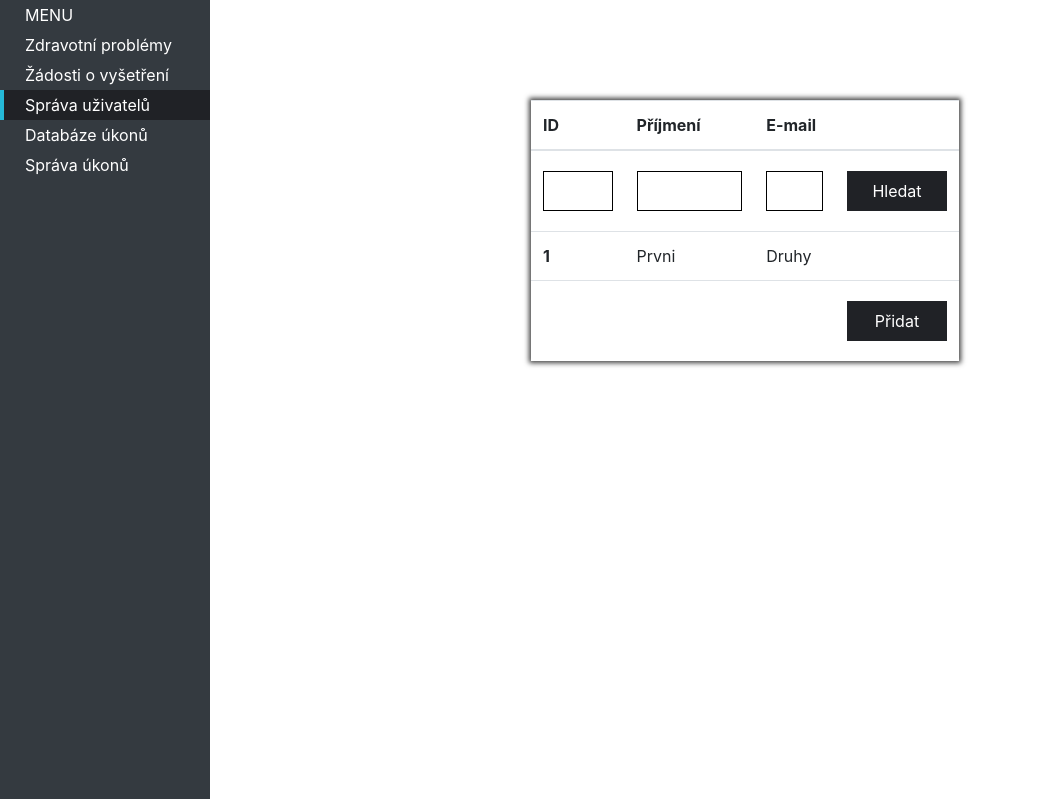
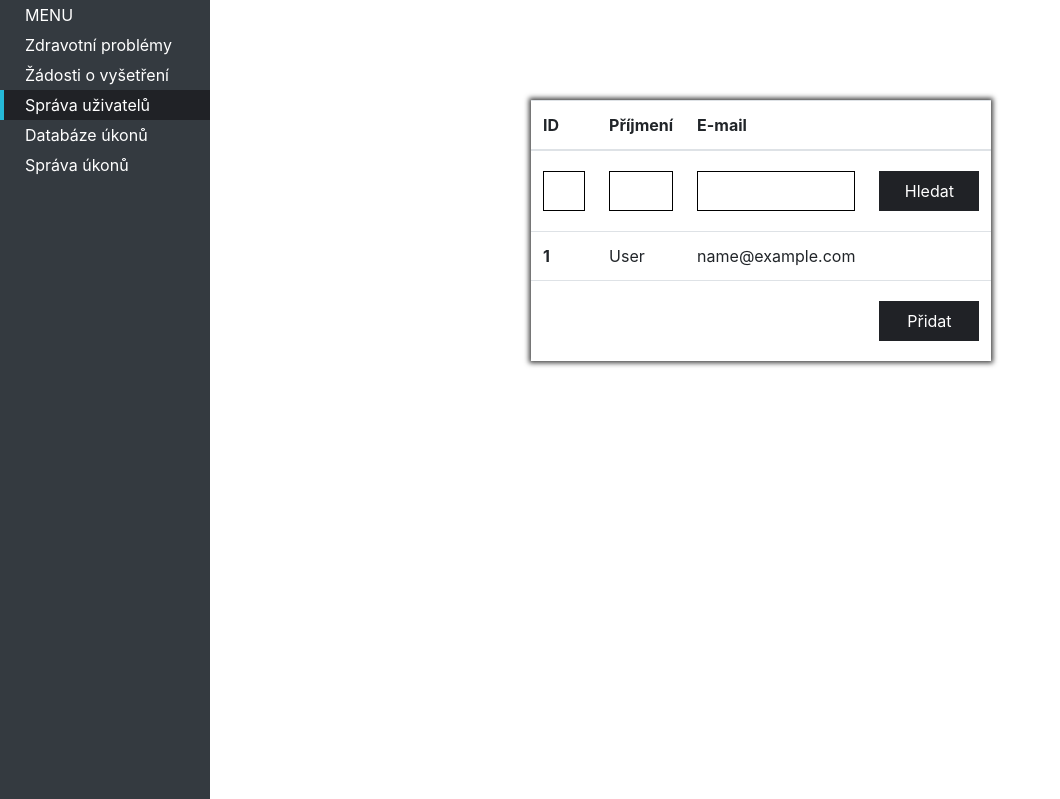
Before and after one commit to mimotej/IIS, a Flask app: page /manage_users in a window 1280 px wide. Shown: the part 70-869 px from the top of the page, without its empty margins (0-1060 px from the left). Run offline with Flask 2, Linux system fonts and the light colour scheme; tables that the repository leaves empty hold one stand-in row (values such as "Sample post").

Commit message:
complete admin

```diff
--- a/app/app.py
+++ b/app/app.py
@@ -19,9 +19,9 @@ def index():
 def login():
     '''Process data for login'''
     if( request.method == "POST" ):
-        if( 'user_id' in session ):
+            '''if( 'user_id' in session ): PROC TO TU JE?
             logger.debug("You are logged in")
-        else:
+            else:'''
             user = User.query.filter_by(email=request.form['email']).first()
             if user:
                 if bcrypt.check_password_hash(user.password, request.form['password']):
@@ -46,6 +46,9 @@ def sign_up():
     else:
         data['password']=bcrypt.generate_password_hash(data['password'])
         new_user = User(**data)
+        new_user.isAdmin = False
+        new_user.isDoctor = False
+        new_user.isInsurance = False
         db.session.add(new_user)
         db.session.commit()
         logger.debug("New user registered")
@@ -53,12 +56,14 @@ def sign_up():
 
 @app.route('/user')
 def user():
-    return render_template('user.html')
+    user = User.query.filter_by(_id=session['user_id']).first()
+    return render_template('user.html',name = user.name,surname = user.surname,email = user.email,phone = user.phone)
 
 
 @app.route('/manage_users')
 def manage_users():
-    return render_template('admin_only/manage_users.html')
+    users = User.query
+    return render_template('admin_only/manage_users.html',users = users)
 
 
 @app.route('/paid_action_db')
--- a/app/database.py
+++ b/app/database.py
@@ -10,7 +10,7 @@ from flask_sqlalchemy import SQLAlchemy
 app = Flask(__name__)
 db = SQLAlchemy(app)
 app.config['SECRET_KEY'] = 'a4b32a254b543f4d5e44ed255a4b22c1'
-app.config['SQLALCHEMY_DATABASE_URI'] = 'mysql://root:@127.0.0.1/IIS'
+app.config['SQLALCHEMY_DATABASE_URI'] = 'mysql://flask:Password<3@127.0.0.1/IIS'
 app.config['SECRET_KEY'] = '1f3118edada4643f34538ea423d32b21'
 app.config['SQLALCHEMY_TRACK_MODIFICATIONS'] = False
 
--- a/app/database/IIS_database.sql
+++ b/app/database/IIS_database.sql
@@ -17,6 +17,9 @@ CREATE TABLE person (
 	email VARCHAR(50) ,
 	phone_number VARCHAR(50) ,
     address VARCHAR(100) ,
+    isAdmin BOOLEAN,
+    isDoctor BOOLEAN,
+    isInsurance BOOLEAN,
     PRIMARY KEY(id_person),
 	CONSTRAINT valid_email CHECK(email LIKE '%___@___%.__%'),
     UNIQUE(email)
--- a/app/templates/admin_only/manage_users.html
+++ b/app/templates/admin_only/manage_users.html
@@ -22,12 +22,13 @@
                     <button class="button input-row" type="submit">Hledat</button>
                 </td>
             </tr>
-            <tr>
-                <th scope="row">1</th>
-                <td>Prvni</td>
-                <td>Druhy</td>
+            {%for user in users%}
+                <th scope="row">{{ loop.index}}</th>
+                <td>{{user.surname}}</td>
+                <td>{{user.email}}</td>
                 <td></td>
             </tr>
+            {%endfor%}
             <!--{#% for row in rows %#}
     <tr>
         <th scope="row">{row.id}</th>
```
Also changed, not shown: app/templates/user.html (+4 -4 lines), README.md.
